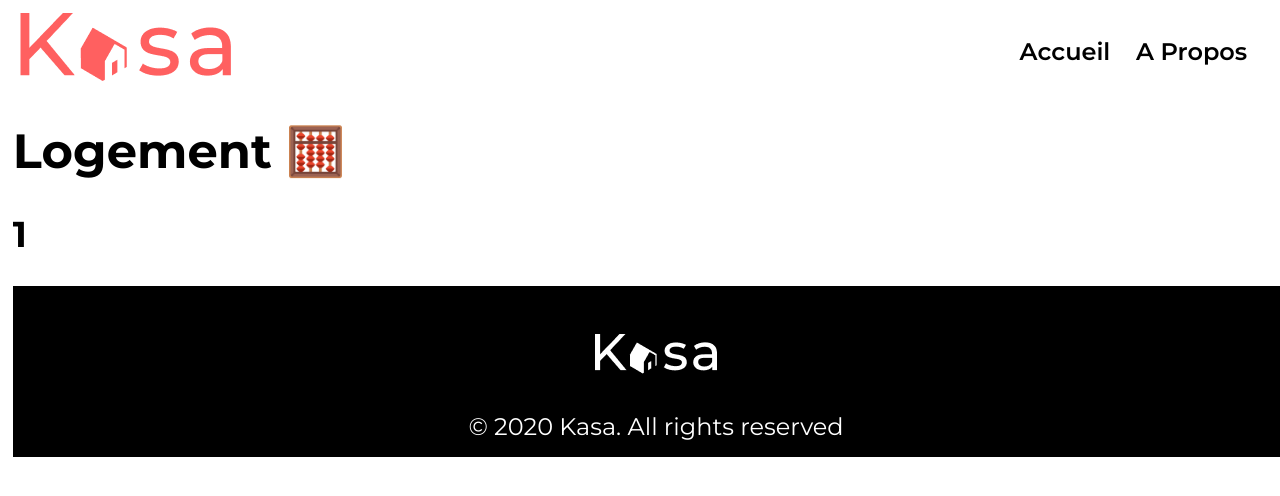
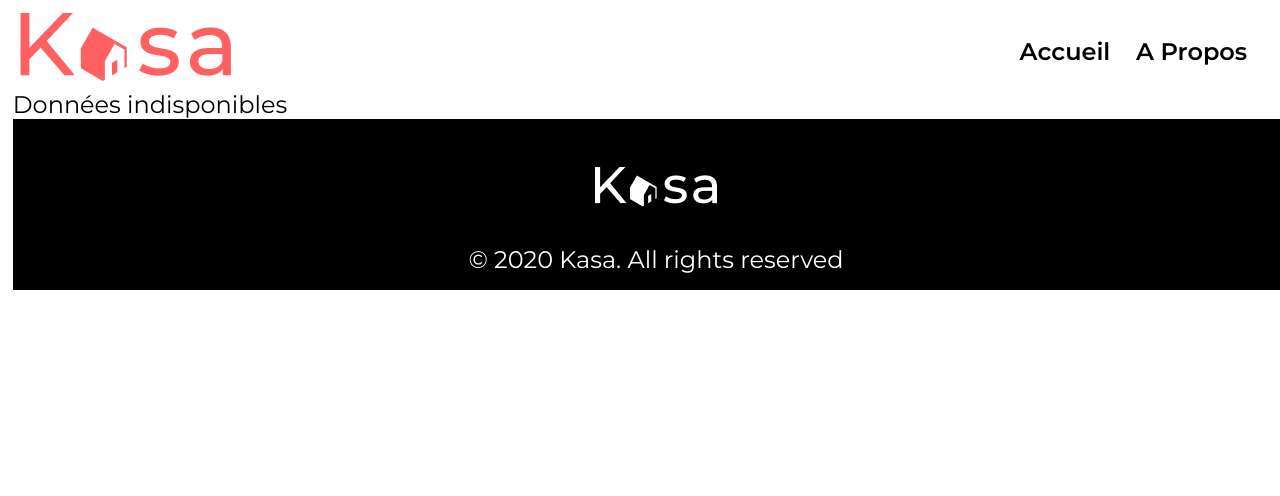
Before and after one commit to emontmasson/kasa, a React (Create React App) app: page /logement/1 in a window 1280 px wide. Shown: the top 496 px of the page. Built offline with nearby package versions, Linux system fonts and the light colour scheme.

Commit message:
Refonte du composant card afin de passer dans le link l'objet et non seulement l'id

```diff
--- a/src/components/Card/Card.jsx
+++ b/src/components/Card/Card.jsx
@@ -1,17 +1,22 @@
+import React from "react";
+import { Link } from "react-router-dom";
 import "./Card.scss";
-import { Link } from "react-router-dom";
 
-function Card({ id, title,  picture}) {
+function Card({data} ) {
+    // permet de passer l'objet dans l'url pour éviter d'aller le chercher dans le fichier de logements
+    const jsonData = JSON.stringify(data);
+    return (
+        <Link to={{
+            pathname: `/logement/${data.id}`,
+            search: `?data=${encodeURIComponent(jsonData)}`
+        }}>
+            <figure className="card">
 
-    return (
-        <Link to={`/logement/${id}`}>
-            <figure className="card">
-                    <img src={picture} alt={title} />
-                    <figcaption className="title">{title}</figcaption>
+                <img src={data.cover} alt={data.title} />
+                <figcaption className="title">{data.title}</figcaption>
             </figure>
         </Link>
     )
 }
 
-
-export default Card
+export default Card;
--- a/src/pages/Home/Home.jsx
+++ b/src/pages/Home/Home.jsx
@@ -5,14 +5,14 @@ import Banner from "../../components/Banner/Banner";
 import BannerImage from "../../assets/images/banner-index.png"
 import Card from "../../components/Card/Card";
 
-import "./Homs.scss";
+import "./Home.scss";
 
 import useDataFetching from "../../components/UseDataFetching/UseDataFetching";
 
 
 function Home() {
 
-    const { data, isLoading, error } = useDataFetching('./data/logements.json');
+    const { data, isLoading, error } = useDataFetching('/data/logements.json');
 
     // Si une erreur survient, affichez le message d'erreur
     if (error) {
@@ -30,7 +30,7 @@ function Home() {
             <Banner image={BannerImage} title="Chez vous, partout et ailleurs" />
             <section id="home">
                 {data && data.length>0 && data.map((housting) => (
-                    <Card key={housting.id} id={housting.id} title={housting.title} picture={housting.cover} />
+                    <Card key={housting.id} data={housting} />
                 ))}
             </section>
         </main>
--- a/src/pages/LogementDetails/LogementDetails.jsx
+++ b/src/pages/LogementDetails/LogementDetails.jsx
@@ -1,14 +1,36 @@
-import { useParams } from 'react-router-dom'
+import {  useLocation } from 'react-router-dom'
+
+
+import React from "react";
 
 function LogementDetails() {
-    const { idLogement } = useParams()
 
+    const location = useLocation();
+    const params = new URLSearchParams(location.search);
+    const jsonData = params.get('data');
+
+    // Vérifiez si jsonData est null ou vide
+    if (!jsonData) {
+        return <div>Données indisponibles</div>;
+    }
+
+    // Essayez de décoder et de parser les données JSON
+    let data;
+    try {
+        data = JSON.parse(decodeURIComponent(jsonData));
+    } catch (error) {
+        console.error("Erreur lors de l'analyse des données JSON :", error);
+        return <div>Erreur lors de l'analyse des données JSON</div>;
+    }
+
+    // Utilisez les données du logement trouvé
     return (
         <div>
-            <h1>Logement 🧮</h1>
-            <h2> {idLogement}</h2>
+            <h1>Logement {data.id}</h1>
+            <h2>{data.title}</h2>
+            {/* Affichez les autres détails du logement ici */}
         </div>
-    )
+    );
 }
 
 export default LogementDetails
```
Also changed, not shown: src/pages/Home/Home.scss (renamed from src/pages/Home/Homs.scss), src/pages/LogementDetails/LogementsDetails.scss (added).
